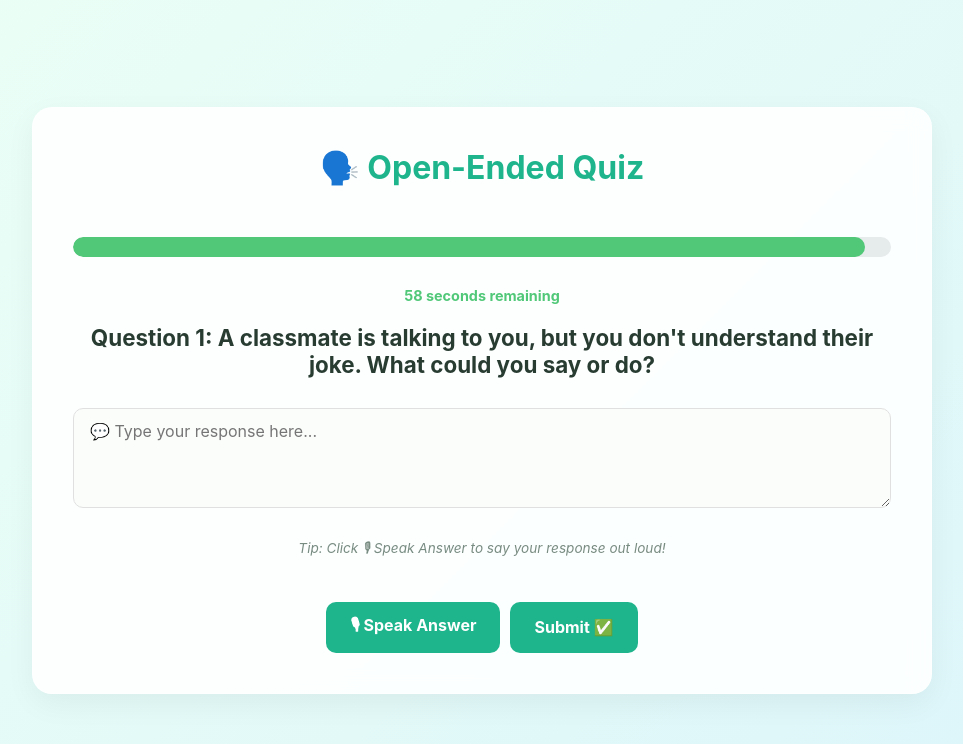
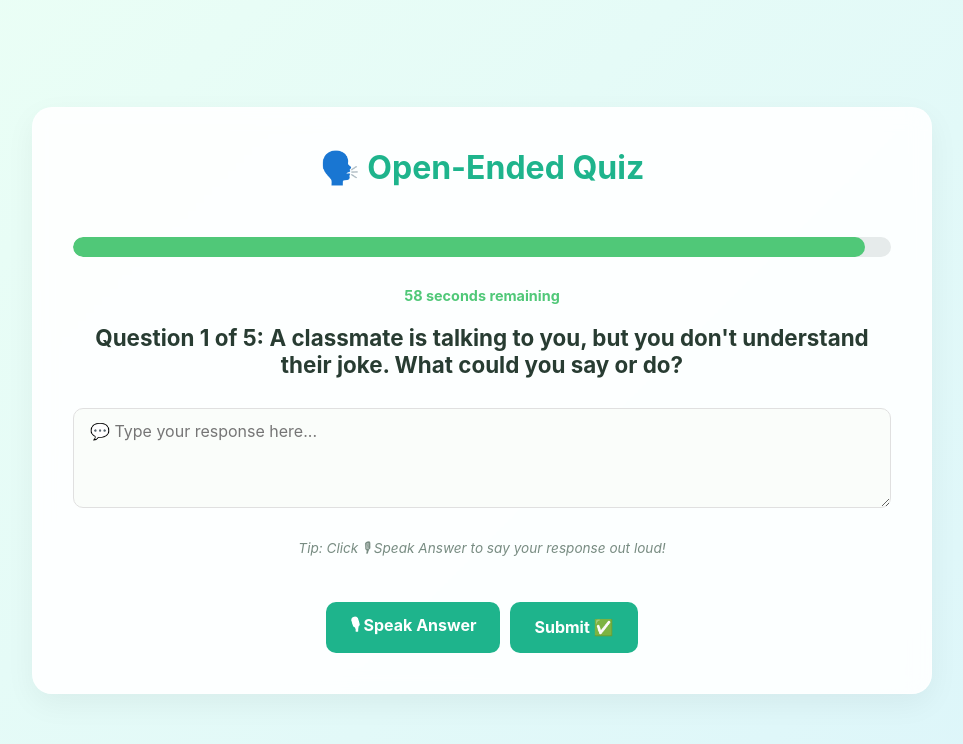
Before and after one commit to winexe0/SpeakUp, a React (Vite) app: page / in a window 1280 px wide. Both pictures are taken after typing "Sample", "Sample", "Sample", "Sample", "Sample" into the empty fields and a click on the button "💾 Save & Continue". Shown: the top 744 px of the page, without its empty margins (158-1121 px from the left). Built offline with nearby package versions, Linux system fonts and the light colour scheme.

Commit message:
Update question display to show current question number and total questions in QuizCard

```diff
--- a/src/components/QuizCard.jsx
+++ b/src/components/QuizCard.jsx
@@ -177,7 +177,7 @@ export default function QuizCard({ profile, onRestartProfile }) {
       )}
 
       <div className="question-text">
-        Question {currentIndex + 1}: {questions[currentIndex]}
+        Question {currentIndex + 1} of {questions.length}: {questions[currentIndex]}
       </div>
 
       {(gameState === 'playing' || gameState === 'evaluating') && (
```
